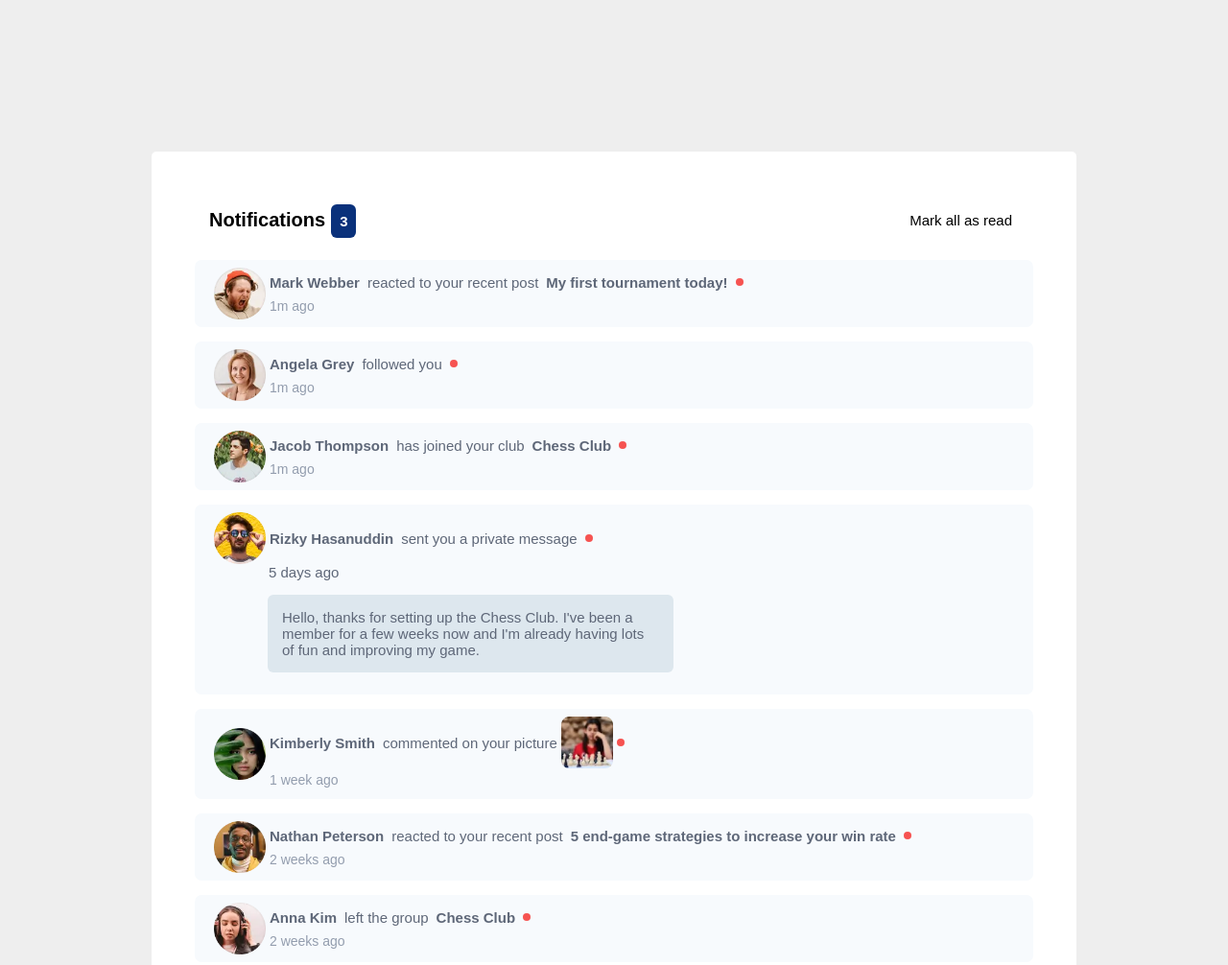
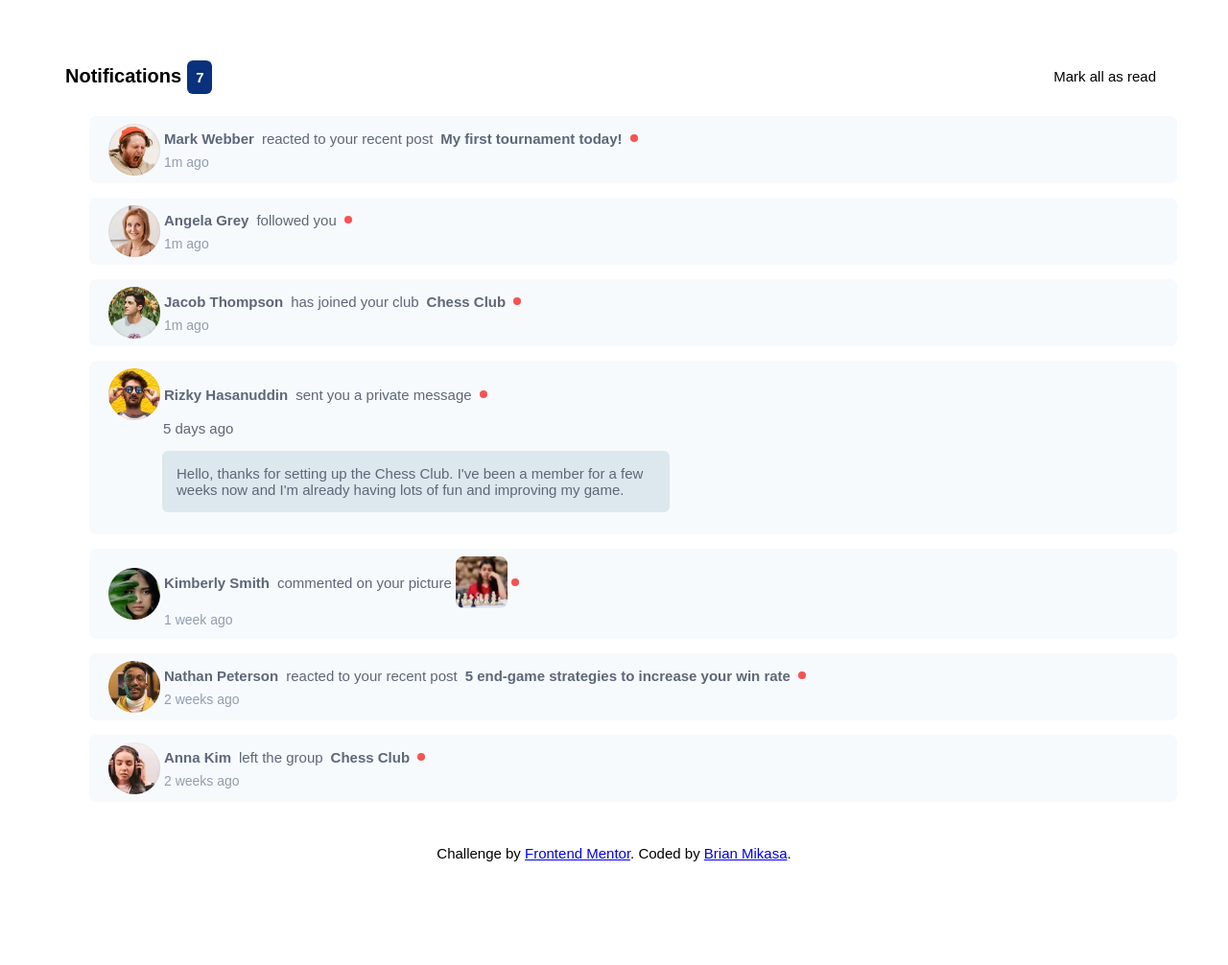
Before and after one commit to gumlik/Notifications-Page-2, a plain HTML site: page index.html in a window 1280 px wide. Shown: the top 1006 px of the page at 96% size. After the commit the page ends 906 px from the top, so only its background shows below. Drawn offline with Linux system fonts and the light colour scheme.

Commit message:
Make setCounter function work better

```diff
--- a/index.html
+++ b/index.html
@@ -17,11 +17,11 @@
   <body>
     <main>
       <header>
-        <div class="notif">Notifications<span>3</span></div>
+        <div class="notif">Notifications<span>4</span></div>
         <button id="mark-all">Mark all as read</button>
       </header>
-
-      <notification class="notifications unread">
+      <ul id="notifications-list">
+        <li class="notifications unread" id="mark">
           <img
             src="./assets/images/avatar-mark-webber.webp"
             alt="avatar-mark-webber"
@@ -38,9 +38,9 @@
             </div>
             <div class="time">1m ago</div>
           </div>
-      </notification>
+        </li>
 
-      <notification class="notifications unread">
+        <li class="notifications unread" id="angela">
           <img src="./assets/images/avatar-angela-gray.webp" />
           <div class="notif-box">
             <div class="name-desc">
@@ -50,9 +50,9 @@
             </div>
             <div class="time">1m ago</div>
           </div>
-      </notification>
+        </li>
 
-      <notification class="notifications unread">
+        <li class="notifications unread" id="jacob">
           <img src="./assets/images/avatar-jacob-thompson.webp" />
           <div class="notif-box">
             <div class="name-desc">
@@ -63,9 +63,9 @@
             </div>
             <div class="time">1m ago</div>
           </div>
-      </notification>
+        </li>
 
-      <notification class="notifications unread">
+        <li class="notifications unread" id="rizky">
           <div class="notif-box-message">
             <div class="name-desc">
               <img src="./assets/images/avatar-rizky-hasanuddin.webp" />
@@ -76,14 +76,14 @@
 
             <div class="time2">5 days ago</div>
             <div class="message">
-            Hello, thanks for setting up the Chess Club. I've been a member for
-            a few weeks now and I'm already having lots of fun and improving my
-            game.
+              Hello, thanks for setting up the Chess Club. I've been a member
+              for a few weeks now and I'm already having lots of fun and
+              improving my game.
             </div>
           </div>
-      </notification>
+        </li>
 
-      <notification class="notifications unread">
+        <li class="notifications unread" id="kimberly">
           <img src="./assets/images/avatar-kimberly-smith.webp" />
           <div class="notif-box">
             <div class="name-desc">
@@ -94,9 +94,9 @@
             </div>
             <div class="time">1 week ago</div>
           </div>
-      </notification>
+        </li>
 
-      <notification class="notifications unread">
+        <li class="notifications unread" id="nathan">
           <img src="./assets/images/avatar-nathan-peterson.webp" />
           <div class="notif-box">
             <div class="name-desc">
@@ -109,9 +109,9 @@
             </div>
             <div class="time">2 weeks ago</div>
           </div>
-      </notification>
+        </li>
 
-      <notification class="notifications unread">
+        <li class="notifications unread" id="anna">
           <img src="./assets/images/avatar-anna-kim.webp" />
           <div class="notif-box">
             <div class="name-desc">
@@ -123,7 +123,8 @@
 
             <div class="time">2 weeks ago</div>
           </div>
-      </notification>
+        </li>
+      </ul>
     </main>
     <div class="attribution">
       Challenge by
--- a/script.js
+++ b/script.js
@@ -1,13 +1,16 @@
 "use strict";
 
+// Mark all as read
 const ui_all_unread = () => {
   let unread = document.querySelectorAll(".unread");
   let dots = document.querySelectorAll(".dot");
 
   unread.forEach((element) => element.classList.remove("unread"));
   dots.forEach((element) => element.classList.remove("dot"));
+  document.querySelector("span").textContent = 0;
 };
 
+// Removes style from unread to read
 const markUnread = document.getElementById("mark-all");
 markUnread.addEventListener("click", ui_all_unread);
 
@@ -17,3 +20,39 @@ for (let i = 0; i < unreadNotif.length; i++) {
     unreadNotif[i].classList.remove("unread");
   });
 }
+
+// counter
+// const setCounter = function () {
+//   const unreadElementsArr = [...document.getElementsByClassName("unread")];
+
+//   let counter = unreadElementsArr.length;
+//   document.querySelector("span").textContent = counter;
+//   console.log(counter);
+// };
+// setCounter();
+
+const setCounter = function () {
+  // Get all elements with the "unread" class
+  const unreadElementsArr = [...document.getElementsByClassName("unread")];
+
+  // Get the number of elements with the "unread" class
+  let counter = unreadElementsArr.length;
+
+  // Update the text content of the "span" element to the number of unread elements
+  document.querySelector("span").textContent = counter;
+};
+
+const unreadNotifs = document.querySelectorAll(".unread");
+
+for (let i = 0; i < unreadNotifs.length; i++) {
+  // Add an event listener to the notification that calls the setCounter function when the notification is clicked
+  unreadNotif[i].addEventListener("click", function () {
+    // Remove the "unread" class from the clicked notification
+    unreadNotif[i].classList.remove("unread");
+
+    // Update the counter
+    setCounter();
+  });
+}
+
+setCounter();
--- a/style.css
+++ b/style.css
@@ -19,7 +19,7 @@
   box-sizing: border-box;
 }
 
-body {
+/* body {
   padding: 10rem;
   background-color: rgb(238, 238, 238);
 }
@@ -28,7 +28,7 @@ body {
   body {
     margin: 8px;
   }
-}
+} */
 
 main {
   border-radius: 5px;
@@ -93,7 +93,7 @@ img {
   color: var(--Grayish-blue);
 }
 
-notification {
+li {
   color: var(--Dark-grayish-blue);
   display: flex;
   flex-wrap: wrap;
```
Lines whose indentation alone changed are shown as unchanged.
